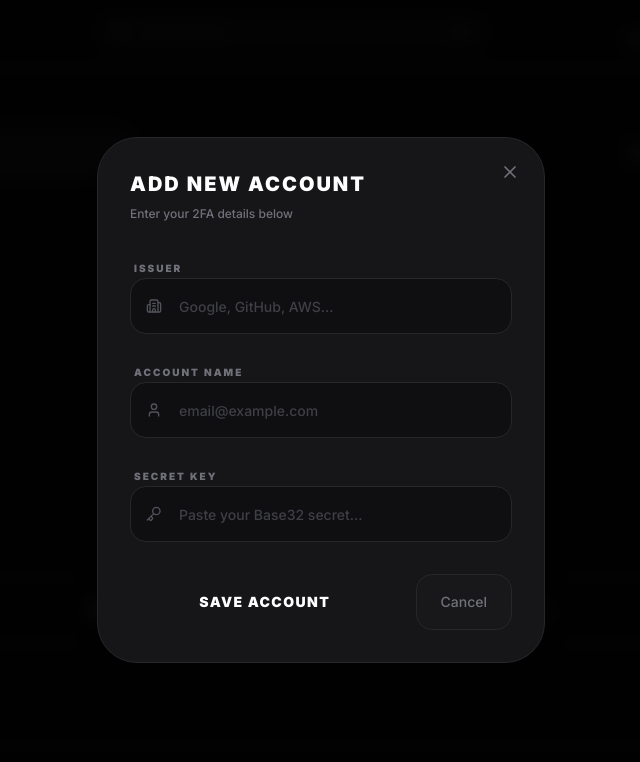
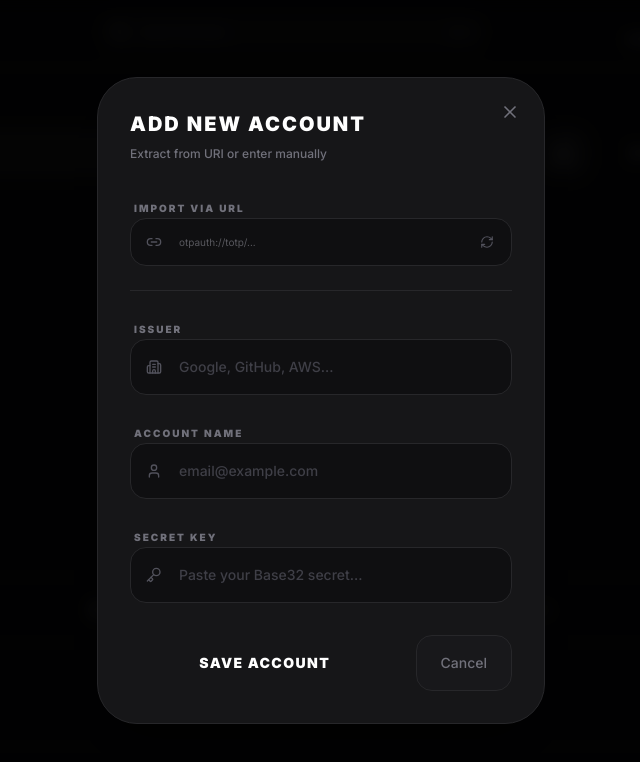
Before and after one commit to hisham-pp/toolkit, a Next.js app: page /tools/two-step-authenticator in a window 1280 px wide. Both pictures are taken after a click on the button "ADD ACCOUNT". Shown: the top 762 px of the page, without its empty margins (319-959 px from the left). Built offline with nearby package versions, Linux system fonts and the light colour scheme.

Commit message:
feat: add export/import and OTPAuth URI support to Authenticator

```diff
--- a/src/app/tools/two-step-authenticator/page.tsx
+++ b/src/app/tools/two-step-authenticator/page.tsx
@@ -13,7 +13,10 @@ import {
   Clock3,
   RefreshCw,
   MoreVertical,
-  X
+  X,
+  Download,
+  Upload,
+  Link2
 } from "lucide-react";
 import { Button } from "@/components/ui/button";
 import { M3Input } from "@/components/ui/m3-ui";
@@ -38,6 +41,7 @@ export default function AuthenticatorPage() {
   const [newSecret, setNewSecret] = useState("");
   const [searchQuery, setSearchQuery] = useState("");
   const [timeLeft, setTimeLeft] = useState(30 - (Math.floor(Date.now() / 1000) % 30));
+  const [importUri, setImportUri] = useState("");
 
   // Load data from localStorage
   useEffect(() => {
@@ -82,8 +86,6 @@ export default function AuthenticatorPage() {
     }
 
     try {
-      // Validate secret (optional, but good to check if it's base32)
-      // We'll just try to generate a code to see if it's valid
       generateTOTP(newSecret);
     } catch (e) {
       toast.error("Invalid secret key format (Base32 expected)");
@@ -108,6 +110,85 @@ export default function AuthenticatorPage() {
     setNewSecret("");
     setIsAdding(false);
     toast.success("Account added successfully");
+  };
+
+  const handleUriImport = () => {
+    if (!importUri.trim()) return;
+
+    try {
+      const url = new URL(importUri);
+      if (url.protocol !== "otpauth:") throw new Error("Invalid protocol");
+
+      const type = url.host; // totp
+      const path = decodeURIComponent(url.pathname.substring(1)); // Issuer:Account
+      const secret = url.searchParams.get("secret");
+      const issuerParam = url.searchParams.get("issuer");
+
+      if (!secret) throw new Error("Missing secret");
+
+      let issuer = "Other";
+      let account = "No Name";
+
+      if (path.includes(":")) {
+        [issuer, account] = path.split(":");
+      } else {
+        account = path;
+        issuer = issuerParam || "Other";
+      }
+
+      setNewIssuer(issuer);
+      setNewAccount(account);
+      setNewSecret(secret);
+      setImportUri("");
+      toast.success("Details extracted from URI");
+    } catch (e) {
+      toast.error("Invalid OTPAuth URI");
+    }
+  };
+
+  const exportData = () => {
+    if (authenticators.length === 0) {
+      toast.error("No accounts to export");
+      return;
+    }
+
+    const data = localStorage.getItem(AUTHENTICATOR_DATA_KEY);
+    if (!data) return;
+
+    const blob = new Blob([data], { type: "application/json" });
+    const url = URL.createObjectURL(blob);
+    const a = document.createElement("a");
+    a.href = url;
+    a.download = `authenticator-backup-${new Date().toISOString().split('T')[0]}.json`;
+    a.click();
+    toast.success("Backup downloaded (Encrypted)");
+  };
+
+  const importData = (e: React.ChangeEvent<HTMLInputElement>) => {
+    const file = e.target.files?.[0];
+    if (!file) return;
+
+    const reader = new FileReader();
+    reader.onload = (event) => {
+      try {
+        const content = event.target?.result as string;
+        const decrypted = deobfuscate(content);
+        if (!decrypted) throw new Error("Invalid backup file");
+
+        const data = JSON.parse(decrypted);
+        if (!Array.isArray(data)) throw new Error("Invalid data format");
+
+        if (confirm(`Import ${data.length} accounts? This will overwrite your current list.`)) {
+          setAuthenticators(data);
+          saveAuthenticators(data);
+          toast.success("Backup restored successfully");
+        }
+      } catch (e) {
+        toast.error("Failed to import backup");
+      }
+    };
+    reader.readAsText(file);
+    e.target.value = ""; // Reset input
   };
 
   const handleDelete = (id: string) => {
@@ -145,6 +226,32 @@ export default function AuthenticatorPage() {
         </div>
 
         <div className="flex gap-4 w-full md:w-auto">
+          <div className="flex items-center gap-2">
+            <Button
+              onClick={exportData}
+              variant="outline"
+              className="h-12 px-4 rounded-2xl border-zinc-800 bg-zinc-900 text-zinc-400 hover:text-white transition-all gap-2"
+              title="Export Backup"
+            >
+              <Download className="w-4 h-4" />
+            </Button>
+            <div className="relative">
+              <input
+                type="file"
+                accept=".json"
+                onChange={importData}
+                className="absolute inset-0 opacity-0 cursor-pointer"
+                title="Import Backup"
+              />
+              <Button
+                variant="outline"
+                className="h-12 px-4 rounded-2xl border-zinc-800 bg-zinc-900 text-zinc-400 hover:text-white transition-all gap-2"
+              >
+                <Upload className="w-4 h-4" />
+              </Button>
+            </div>
+          </div>
+
           <Button
             onClick={() => setIsAdding(true)}
             className="flex-1 md:flex-none h-12 px-6 rounded-2xl bg-primary hover:bg-primary/90 text-white font-bold uppercase tracking-widest gap-2 shadow-lg shadow-primary/20"
@@ -155,17 +262,9 @@ export default function AuthenticatorPage() {
           <div className="flex items-center gap-3 px-4 bg-zinc-900/50 border border-zinc-800 rounded-2xl h-12">
             <div className="relative w-5 h-5">
               <svg className="w-5 h-5 -rotate-90">
+                <circle cx="10" cy="10" r="8" className="fill-none stroke-zinc-800" strokeWidth="2" />
                 <circle
-                  cx="10"
-                  cy="10"
-                  r="8"
-                  className="fill-none stroke-zinc-800"
-                  strokeWidth="2"
-                />
-                <circle
-                  cx="10"
-                  cy="10"
-                  r="8"
+                  cx="10" cy="10" r="8"
                   className="fill-none stroke-primary transition-all duration-1000 ease-linear"
                   strokeWidth="2"
                   strokeDasharray={2 * Math.PI * 8}
@@ -191,10 +290,35 @@ export default function AuthenticatorPage() {
 
             <div className="space-y-2">
               <h2 className="text-xl font-black uppercase tracking-widest text-white">Add New Account</h2>
-              <p className="text-xs text-zinc-500 font-medium">Enter your 2FA details below</p>
+              <p className="text-xs text-zinc-500 font-medium">Extract from URI or enter manually</p>
             </div>
 
             <div className="space-y-6">
+              <div className="space-y-2">
+                <label className="text-[10px] font-black uppercase tracking-[0.2em] text-zinc-500 ml-1">Import via URL</label>
+                <div className="relative group">
+                  <div className="absolute left-4 top-1/2 -translate-y-1/2 text-zinc-600 transition-colors pointer-events-none group-focus-within:text-primary">
+                    <Link2 className="w-4 h-4" />
+                  </div>
+                  <input
+                    type="text"
+                    placeholder="otpauth://totp/..."
+                    className="flex h-12 w-full rounded-2xl border border-zinc-800 bg-zinc-950/50 pl-12 pr-12 py-2 text-[10px] transition-all duration-300 focus-visible:outline-none focus-visible:ring-1 focus-visible:ring-primary/40 focus-visible:border-primary/50"
+                    value={importUri}
+                    onChange={(e) => setImportUri(e.target.value)}
+                    onPaste={() => setTimeout(handleUriImport, 50)}
+                  />
+                  <button
+                    onClick={handleUriImport}
+                    className="absolute right-3 top-1/2 -translate-y-1/2 p-1.5 text-zinc-600 hover:text-primary transition-colors"
+                  >
+                    <RefreshCw className="w-3.5 h-3.5" />
+                  </button>
+                </div>
+              </div>
+
+              <div className="h-[1px] bg-zinc-800 w-full" />
+
               <M3Input
                 label="Issuer"
                 placeholder="Google, GitHub, AWS..."
```
